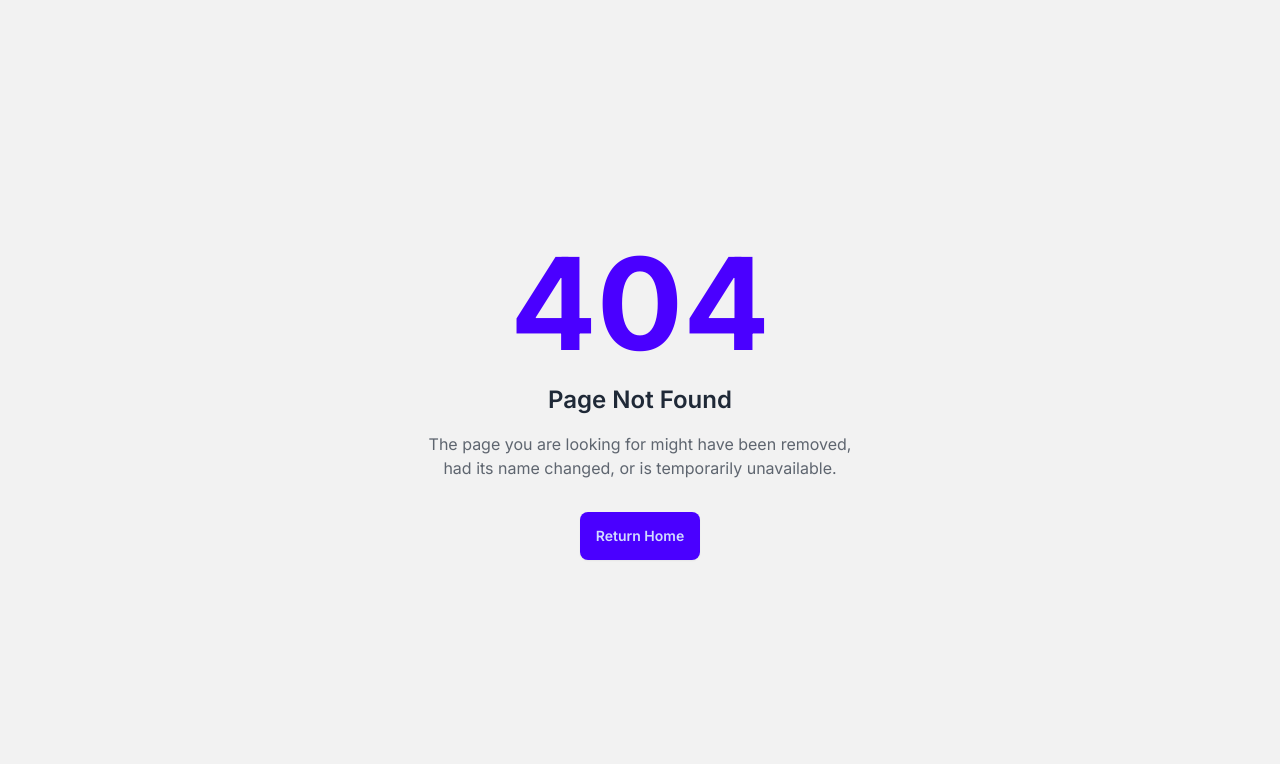
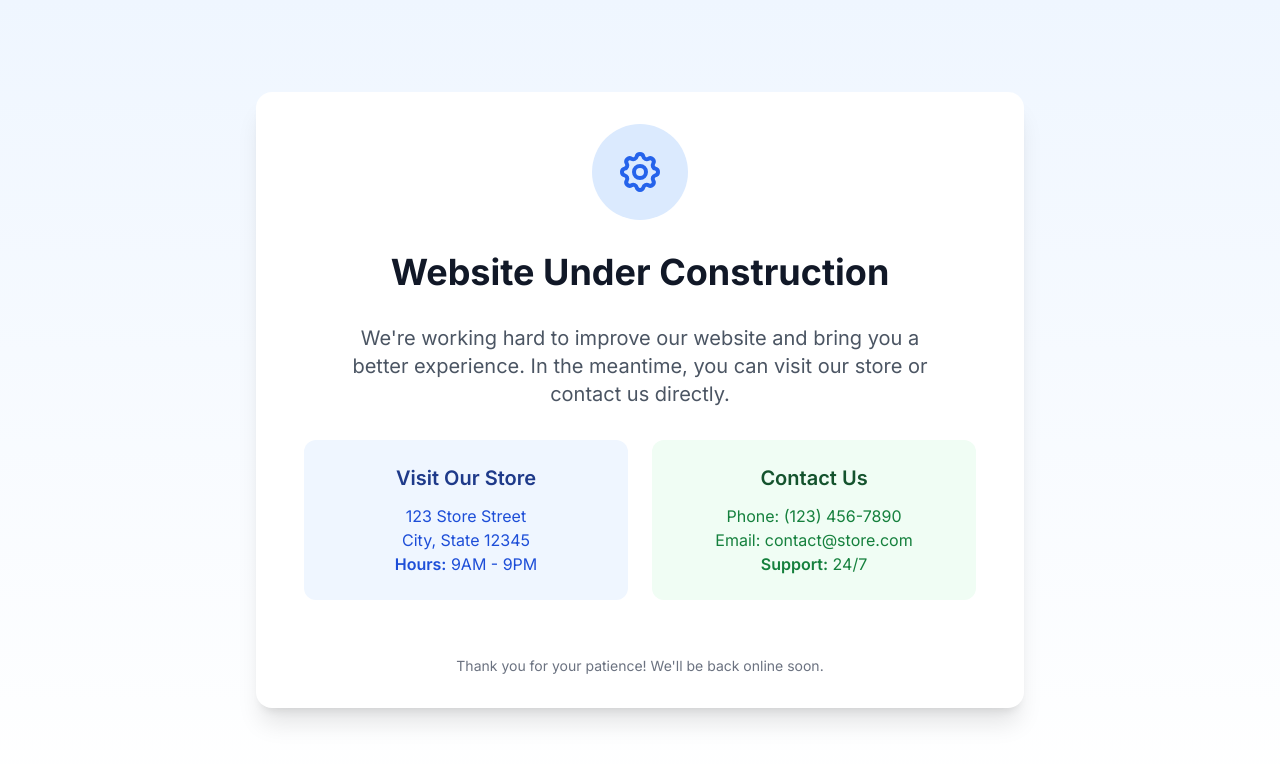
Before and after one commit to almonzer-fadl/daqaiq, a Next.js app: page /maintenance in a window 1280 px wide. Before the commit this address had no page. Shown: the top 764 px of the page. Built offline with nearby package versions, Linux system fonts and the light colour scheme.

Commit message:
feat: add maintenance mode with admin bypass functionality

```diff
--- /dev/null
+++ b/app/components/PageMaintenance.js
@@ -0,0 +1,57 @@
+'use client';
+
+import Link from 'next/link';
+import Image from 'next/image';
+
+export default function PageMaintenance() {
+    return (
+        <div className="min-h-screen bg-gradient-to-b from-blue-50 to-white flex items-center justify-center p-4">
+            <div className="max-w-3xl w-full text-center space-y-8 bg-white rounded-2xl shadow-xl p-8 mx-4">
+                {/* Maintenance Icon */}
+                <div className="flex justify-center">
+                    <div className="w-24 h-24 bg-blue-100 rounded-full flex items-center justify-center">
+                        <svg className="w-12 h-12 text-blue-600" fill="none" stroke="currentColor" viewBox="0 0 24 24" xmlns="http://www.w3.org/2000/svg">
+                            <path strokeLinecap="round" strokeLinejoin="round" strokeWidth="2" d="M10.325 4.317c.426-1.756 2.924-1.756 3.35 0a1.724 1.724 0 002.573 1.066c1.543-.94 3.31.826 2.37 2.37a1.724 1.724 0 001.065 2.572c1.756.426 1.756 2.924 0 3.35a1.724 1.724 0 00-1.066 2.573c.94 1.543-.826 3.31-2.37 2.37a1.724 1.724 0 00-2.572 1.065c-.426 1.756-2.924 1.756-3.35 0a1.724 1.724 0 00-2.573-1.066c-1.543.94-3.31-.826-2.37-2.37a1.724 1.724 0 00-1.065-2.572c-1.756-.426-1.756-2.924 0-3.35a1.724 1.724 0 001.066-2.573c-.94-1.543.826-3.31 2.37-2.37.996.608 2.296.07 2.572-1.065z"></path>
+                            <path strokeLinecap="round" strokeLinejoin="round" strokeWidth="2" d="M15 12a3 3 0 11-6 0 3 3 0 016 0z"></path>
+                        </svg>
+                    </div>
+                </div>
+
+                <h1 className="text-4xl font-bold text-gray-900">Website Under Construction</h1>
+
+                <p className="text-xl text-gray-600 max-w-xl mx-auto">
+                    We're working hard to improve our website and bring you a better experience.
+                    In the meantime, you can visit our store or contact us directly.
+                </p>
+
+                <div className="grid md:grid-cols-2 gap-6 max-w-2xl mx-auto">
+                    {/* Store Visit Section */}
+                    <div className="bg-blue-50 p-6 rounded-xl">
+                        <h2 className="text-xl font-semibold text-blue-900 mb-3">Visit Our Store</h2>
+                        <p className="text-blue-700">
+                            123 Store Street<br />
+                            City, State 12345<br />
+                            <span className="font-semibold">Hours:</span> 9AM - 9PM
+                        </p>
+                    </div>
+
+                    {/* Contact Section */}
+                    <div className="bg-green-50 p-6 rounded-xl">
+                        <h2 className="text-xl font-semibold text-green-900 mb-3">Contact Us</h2>
+                        <p className="text-green-700">
+                            Phone: (123) 456-7890<br />
+                            Email: contact@store.com<br />
+                            <span className="font-semibold">Support:</span> 24/7
+                        </p>
+                    </div>
+                </div>
+
+                <div className="pt-6">
+                    <p className="text-sm text-gray-500">
+                        Thank you for your patience! We'll be back online soon.
+                    </p>
+                </div>
+            </div>
+        </div>
+    );
+}
--- /dev/null
+++ b/app/config/maintenance.js
@@ -0,0 +1,18 @@
+export const MAINTENANCE_MODE = {
+    enabled: process.env.MAINTENANCE_MODE === 'true',
+    // Add allowed IPs or admin routes that can bypass maintenance mode
+    allowedPaths: [
+        '/api/auth',         // Allow auth endpoints
+        '/_next',           // Allow Next.js assets
+        '/favicon.ico',     // Allow favicon
+        '/api',             // Allow API endpoints
+        '/images',          // Allow image assets
+        '/assets',          // Allow static assets
+    ],
+    // Admin IPs that can bypass maintenance mode
+    allowedIPs: process.env.ADMIN_IPS ? process.env.ADMIN_IPS.split(',') : [],
+    // Check if user is authenticated as admin
+    isAdminUser: (token) => {
+        return token?.role === 'main-admin' || token?.role === 'supplier';
+    }
+};
--- /dev/null
+++ b/app/maintenance/page.js
@@ -0,0 +1,10 @@
+import PageMaintenance from '../components/PageMaintenance';
+
+export const metadata = {
+    title: 'Website Under Construction | Coming Soon',
+    description: 'Our website is currently under maintenance. Please visit our store or contact us directly.',
+};
+
+export default function MaintenancePage() {
+    return <PageMaintenance />;
+}
```
Also changed, not shown: middleware.js (+32 -0 lines).
